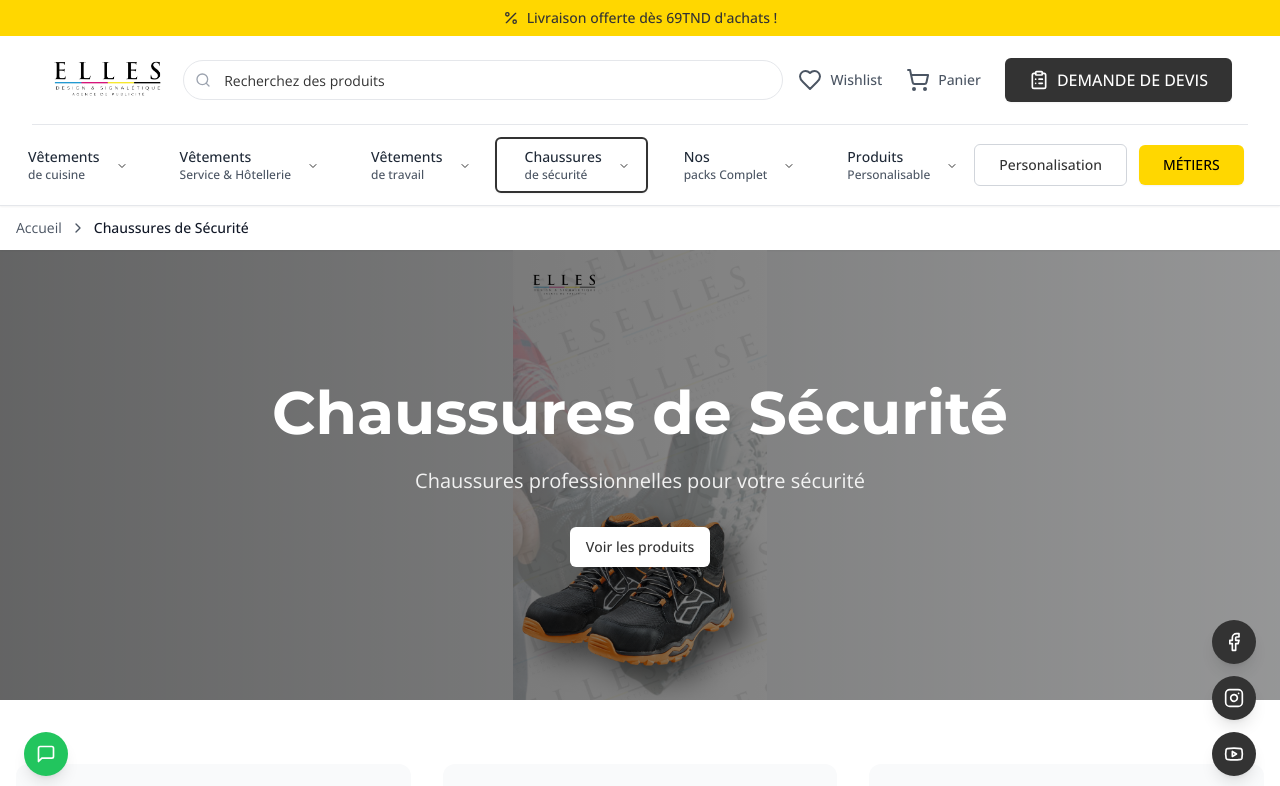
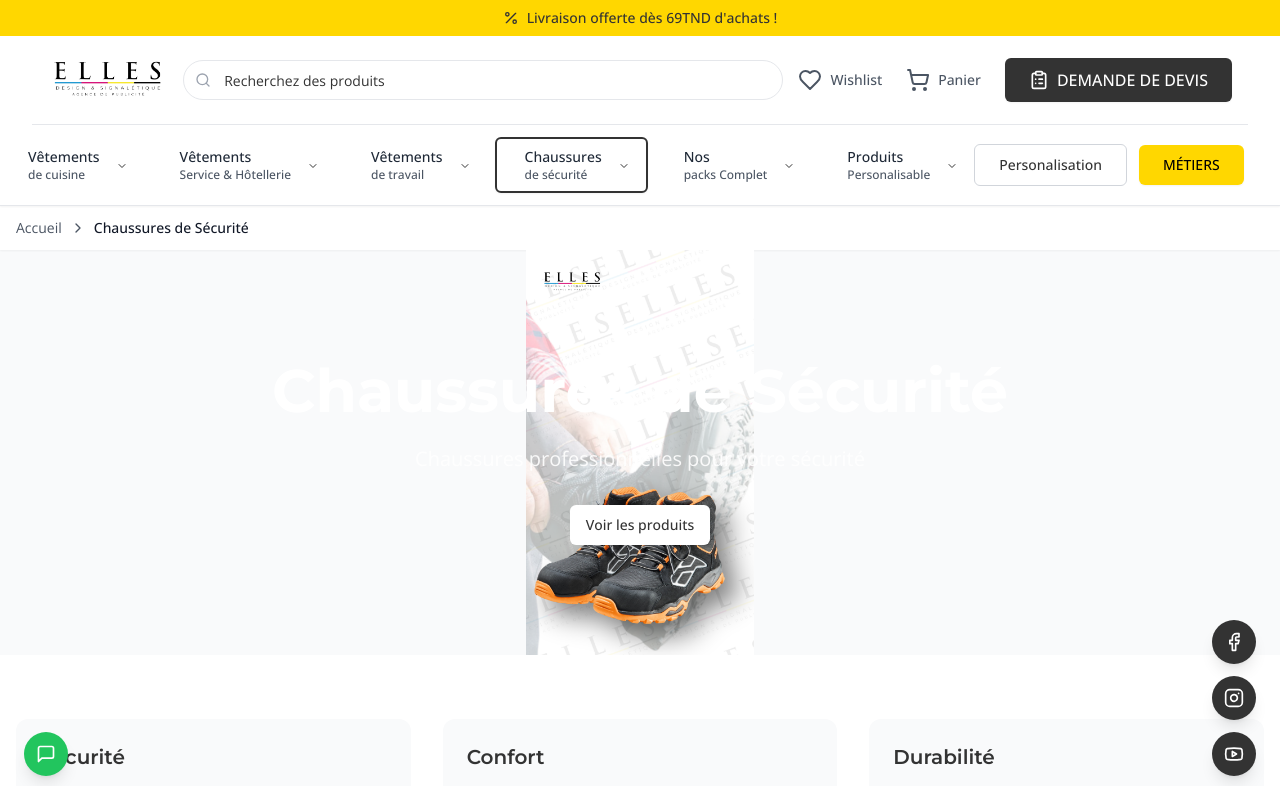
Before and after one commit to ihebchebbi1998tnkkooo/vibrant-echo-haven, a React (Vite) app: page /chaussures in a window 1280 px wide. Shown: the top 786 px of the page. Built offline with nearby package versions, Linux system fonts and the light colour scheme.

Commit message:
Adjust subitem banner height/overlay
Reduce the height of the banner images in subitem category pages by 10% and remove the gray overlay.

```diff
--- a/src/components/categories/CategoryPage.tsx
+++ b/src/components/categories/CategoryPage.tsx
@@ -64,15 +64,15 @@ const CategoryPage = () => {
         </div>
       </div>
 
-      {/* Hero Section - Reduced height by 10% */}
-      <div className="relative h-[360px] md:h-[450px] overflow-hidden">
+      {/* Hero Section - Reduced height by another 10% */}
+      <div className="relative h-[324px] md:h-[405px] overflow-hidden">
         <Image
           src={bannerImage}
           alt={pageConfig.title}
           className="w-full h-full object-contain object-center"
           fallback="/placeholder.png"
         />
-        <div className="absolute inset-0 bg-gradient-to-r from-black/60 to-black/40" />
+        {/* Removed the dark overlay gradient */}
         <div className="absolute inset-0 flex items-center justify-center p-4">
           <div className="text-center text-white max-w-4xl mx-auto px-4">
             <h1 className="text-4xl md:text-6xl font-bold mb-6">{pageConfig.title}</h1>
--- a/src/components/categories/CategoryTemplate.tsx
+++ b/src/components/categories/CategoryTemplate.tsx
@@ -1,4 +1,3 @@
-
 import React, { useState } from 'react';
 import { Link, useNavigate } from 'react-router-dom';
 import { Button } from "@/components/ui/button";
@@ -74,15 +73,15 @@ const CategoryTemplate = ({ data, parentPath, parentName }: CategoryTemplateProp
         </Link>
       </div>
 
-      {/* Hero Section - Reduced height by 10% */}
+      {/* Hero Section - Reduced height by another 10% */}
       <div className="relative rounded-xl overflow-hidden mb-12">
         <Image
           src={data.bannerImage}
           alt={data.title}
-          className="w-full h-[270px] md:h-[360px] object-contain object-center"
+          className="w-full h-[243px] md:h-[324px] object-contain object-center"
           fallback="/placeholder.png"
         />
-        <div className="absolute inset-0 bg-black/40 flex items-center justify-center">
+        <div className="absolute inset-0 flex items-center justify-center">
           <div className="text-center text-white">
             <h1 className="text-4xl md:text-5xl font-bold mb-4">{data.title}</h1>
             <p className="text-lg md:text-xl max-w-2xl mx-auto">{data.description}</p>
```
